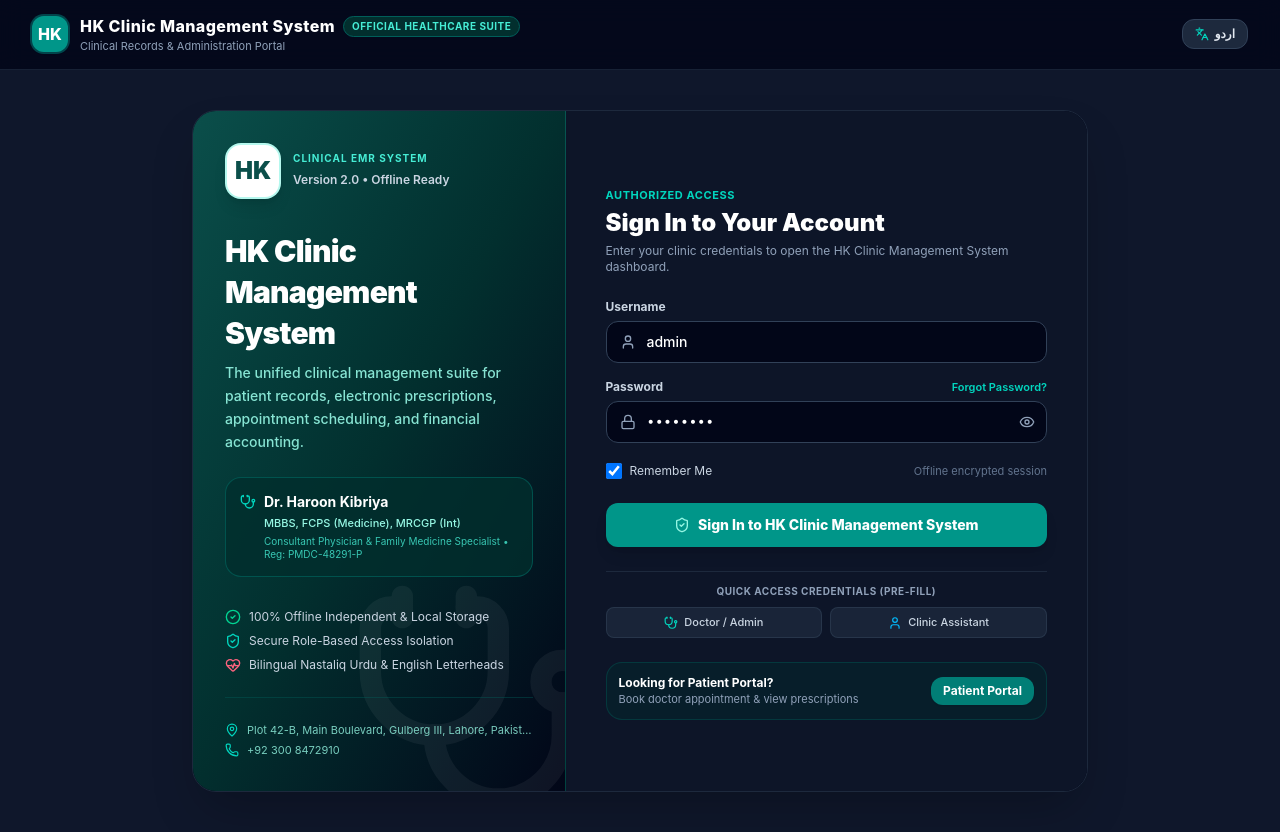
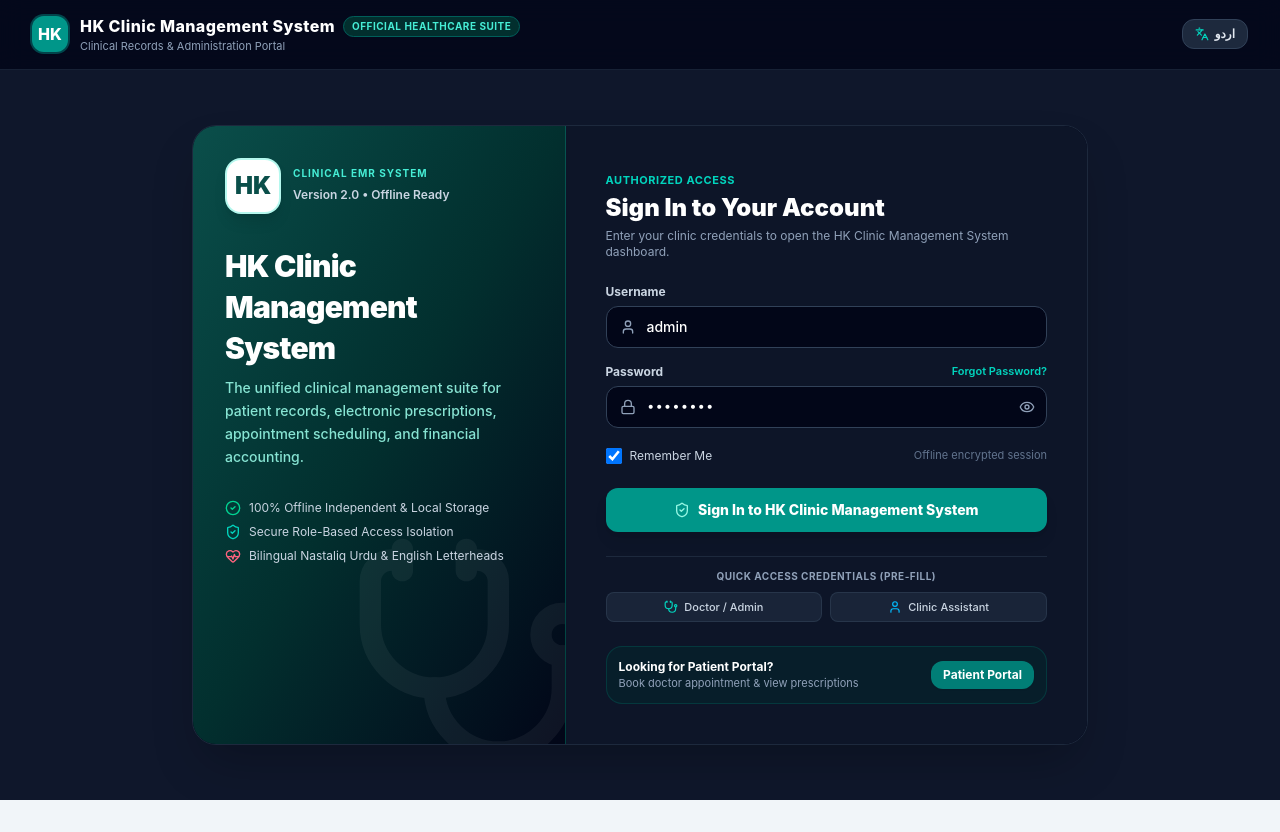
Before and after one commit to haroonkibriya/HK-Clinic-Management-System-, a React (Vite) app: page / in a window 1280 px wide. After the commit the page ends 800 px from the top, so only its background shows below. Built offline with nearby package versions, Linux system fonts and the light colour scheme; a web font is replaced by a local one.

Commit message:
refactor: remove doctor profile summary from login screen
Clean up the login UI by removing the redundant doctor profile summary section to prioritize space and simplify the interface.

```diff
--- a/src/components/auth/ClinicBrandedLogin.tsx
+++ b/src/components/auth/ClinicBrandedLogin.tsx
@@ -9,9 +9,7 @@ import {
   Languages,
   CheckCircle2,
   AlertCircle,
-  Phone,
   MessageCircle,
-  MapPin,
   Clock,
   KeyRound,
   Building,
@@ -184,22 +182,6 @@ export const ClinicBrandedLogin: React.FC<ClinicBrandedLoginProps> = ({
                 </p>
               </div>
 
-              {/* Doctor Profile Summary */}
-              <div className="bg-teal-950/80 border border-teal-700/50 rounded-2xl p-3.5 space-y-1 text-xs">
-                <div className="flex items-center gap-2">
-                  <Stethoscope className="w-4 h-4 text-teal-400 shrink-0" />
-                  <span className="font-bold text-white text-sm">
-                    {isUrdu ? settings.doctorNameUrdu || 'ڈاکٹر ہارون کبریا' : settings.doctorName}
-                  </span>
-                </div>
-                <p className="text-[11px] text-teal-200 font-medium pl-6">
-                  {settings.doctorQualification}
-                </p>
-                <p className="text-[10px] text-teal-300/80 pl-6">
-                  {settings.doctorSpecialty} • Reg: {settings.registrationNumber}
-                </p>
-              </div>
-
               {/* Trust Indicators */}
               <div className="space-y-2 text-xs text-slate-300 pt-2">
                 <div className="flex items-center gap-2">
@@ -214,18 +196,6 @@ export const ClinicBrandedLogin: React.FC<ClinicBrandedLoginProps> = ({
                   <HeartPulse className="w-4 h-4 text-rose-400 shrink-0" />
                   <span>Bilingual Nastaliq Urdu & English Letterheads</span>
                 </div>
-              </div>
-            </div>
-
-            {/* Clinic Contact Details at bottom */}
-            <div className="pt-6 mt-6 border-t border-teal-800/40 text-[11px] text-teal-200/80 space-y-1 relative z-10">
-              <div className="flex items-center gap-2">
-                <MapPin className="w-3.5 h-3.5 text-teal-400 shrink-0" />
-                <span className="truncate">{settings.address}</span>
-              </div>
-              <div className="flex items-center gap-2">
-                <Phone className="w-3.5 h-3.5 text-teal-400 shrink-0" />
-                <span>{settings.phone}</span>
               </div>
             </div>
           </div>
```
